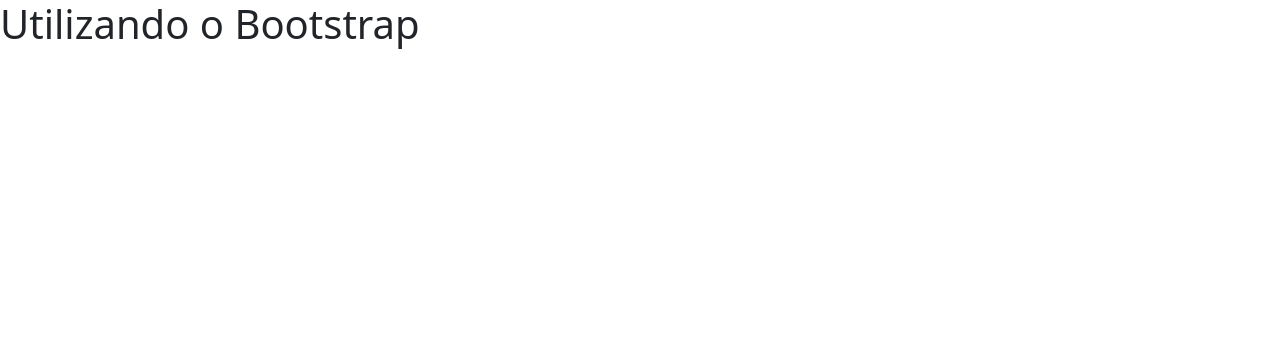
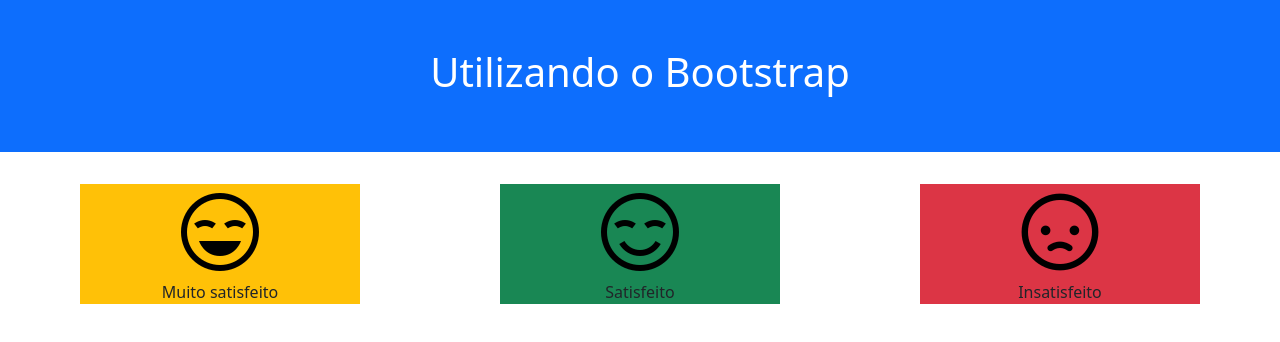
Before and after one commit to ryancastromiranda17-a11y/Bootstrap, a plain HTML site: page index.html in a window 1280 px wide. Drawn offline with nearby package versions, Linux system fonts and the light colour scheme.

Commit message:
versão 1
utilizando bootstrap

```diff
--- /dev/null
+++ b/css/style.css
@@ -0,0 +1,19 @@
+* {
+    margin: 0;
+    padding: 0;
+}
+
+.row {
+
+    margin-left: 5rem;
+    margin-right: 5rem;
+    margin-top: 2rem;
+
+
+
+}
+
+.icons {
+    display: block;
+    align-items: center;
+}
--- a/index.html
+++ b/index.html
@@ -7,11 +7,34 @@
     <title>Bootstrap</title>
     <!-- Latest compiled and minified CSS -->
     <link href="https://cdn.jsdelivr.net/npm/bootstrap@5.3.3/dist/css/bootstrap.min.css" rel="stylesheet">
+    <link rel="stylesheet" href="css/style.css">
 </head>
 
 <body>
-    <h1>Utilizando o Bootstrap</h1>
+    <header class="bg-primary text-white text-center p-5">
+        <h1>Utilizando o Bootstrap</h1>
+    </header>
 
+    <main>
+        <div class="row justify-content-between">
+            <div class="col-sm-3 bg-warning  p3 text-center">
+                <img class="icons mx-auto d-block" src="img/iconrindo.png" alt="">
+                Muito satisfeito
+            </div>
+            <div class="col-sm-3  bg-success  p3 text-center">
+                <img class="icons  mx-auto d-block" src="img/iconsorriso.png" alt="">
+                Satisfeito
+            </div>
+            <div class="col-sm-3 bg-danger p3 text-center">
+                <img class="icons  mx-auto d-block" src="img/icontriste.png" alt="">
+                Insatisfeito
+            </div>
+
+
+        </div>
+
+
+    </main>
 
 
 </body>
```
Also changed, not shown: img/iconrindo.png (added), img/iconsorriso.png (added), img/icontriste.png (added).
